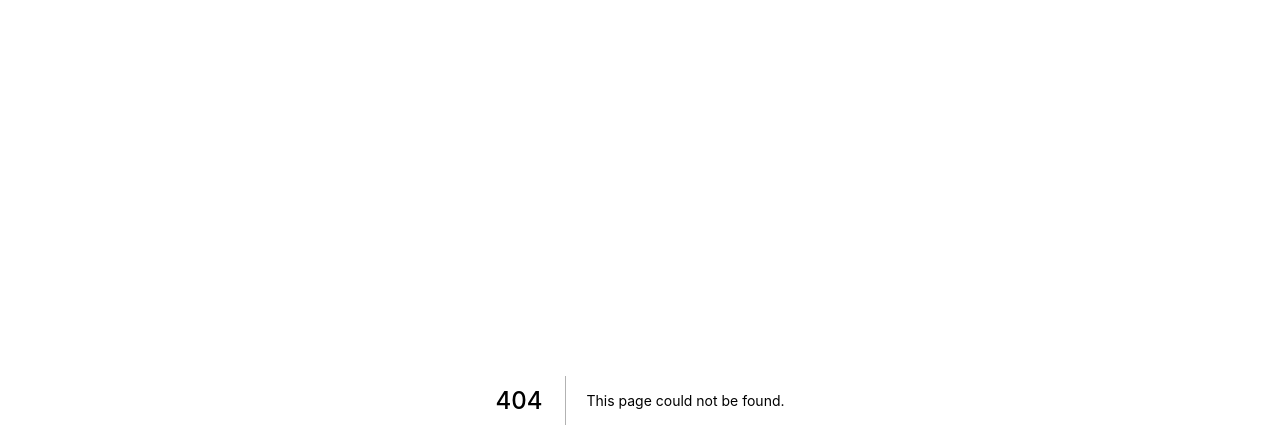
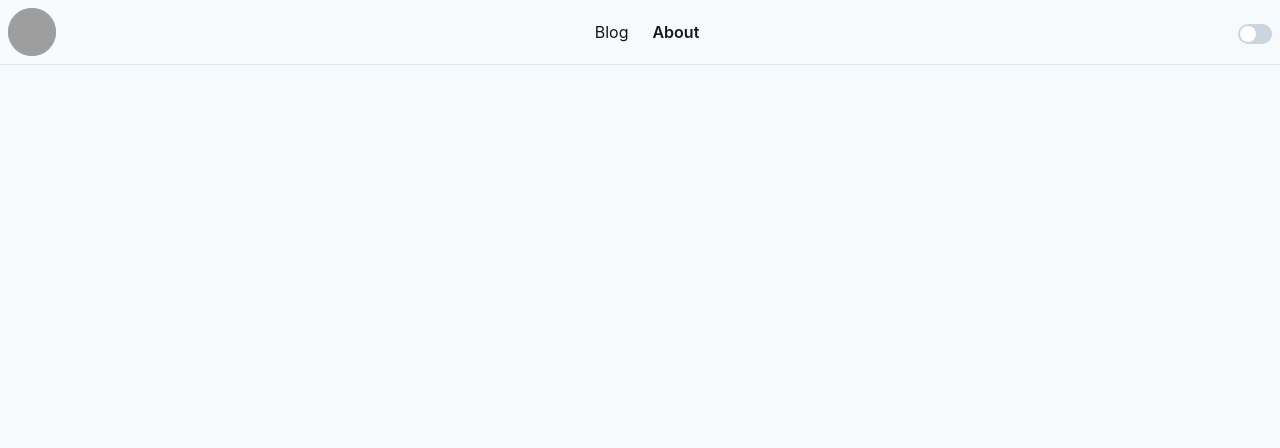
Before and after one commit to mrskiro/blog-first, a Next.js app: page /about in a window 1280 px wide. Before the commit this address had no page. Shown: the top 448 px of the page. Built offline with nearby package versions, Linux system fonts and the light colour scheme; grey boxes are pictures that could not be loaded.

Commit message:
Add Layout

```diff
--- a/src/components/DarkModeSwitch.tsx
+++ b/src/components/DarkModeSwitch.tsx
@@ -3,14 +3,5 @@ import { useColorMode, Switch } from '@chakra-ui/react';
 export const DarkModeSwitch = () => {
   const { colorMode, toggleColorMode } = useColorMode();
   const isDark = colorMode === 'dark';
-  return (
-    <Switch
-      position="fixed"
-      top="1rem"
-      right="1rem"
-      color="green"
-      isChecked={isDark}
-      onChange={toggleColorMode}
-    />
-  );
+  return <Switch color="green" isChecked={isDark} onChange={toggleColorMode} />;
 };
--- /dev/null
+++ b/src/components/Layout/Header/index.tsx
@@ -0,0 +1,55 @@
+import { Box, Flex, List, ListItem, Text, Avatar } from '@chakra-ui/react';
+import Link from 'next/link';
+import { useRouter } from 'next/router';
+import { DarkModeSwitch } from '../../DarkModeSwitch';
+
+export const Header = () => {
+  const { pathname } = useRouter();
+
+  return (
+    <Box as="header" width="100%" alignItems="center" borderBottom="1px" borderColor="gray.200">
+      <Flex
+        justifyContent="space-between"
+        alignItems="center"
+        maxWidth="container.xl"
+        mx="auto"
+        p="2"
+      >
+        <Box>
+          <Link href="/" passHref>
+            <Avatar as="a" src="/profileIcon.jpeg" />
+          </Link>
+        </Box>
+        <Box as="nav">
+          <List display="flex" flexDirection="row">
+            <ListItem>
+              <Link href="/" passHref>
+                <Text
+                  as="a"
+                  fontWeight={pathname === '/' ? 'semibold' : undefined}
+                  _hover={{ textDecoration: 'underline' }}
+                >
+                  Blog
+                </Text>
+              </Link>
+            </ListItem>
+            <ListItem ml="6">
+              <Link href="/about" passHref>
+                <Text
+                  as="a"
+                  fontWeight={pathname === '/about' ? 'semibold' : undefined}
+                  _hover={{ textDecoration: 'underline' }}
+                >
+                  About
+                </Text>
+              </Link>
+            </ListItem>
+          </List>
+        </Box>
+        <Box>
+          <DarkModeSwitch />
+        </Box>
+      </Flex>
+    </Box>
+  );
+};
--- /dev/null
+++ b/src/components/Layout/index.tsx
@@ -0,0 +1,16 @@
+import { useColorMode, Box } from '@chakra-ui/react';
+import { Header } from './Header';
+
+export const Layout: React.FC = ({ children }) => {
+  const { colorMode } = useColorMode();
+
+  const bgColor = { light: 'gray.50', dark: 'gray.900' };
+  const color = { light: 'black', dark: 'white' };
+
+  return (
+    <Box height="100vh" bg={bgColor[colorMode]} color={color[colorMode]}>
+      <Header />
+      {children}
+    </Box>
+  );
+};
--- /dev/null
+++ b/src/pages/about.tsx
@@ -0,0 +1,6 @@
+import { Layout } from '../components/Layout';
+const About = () => {
+  return <Layout></Layout>;
+};
+
+export default About;
```
